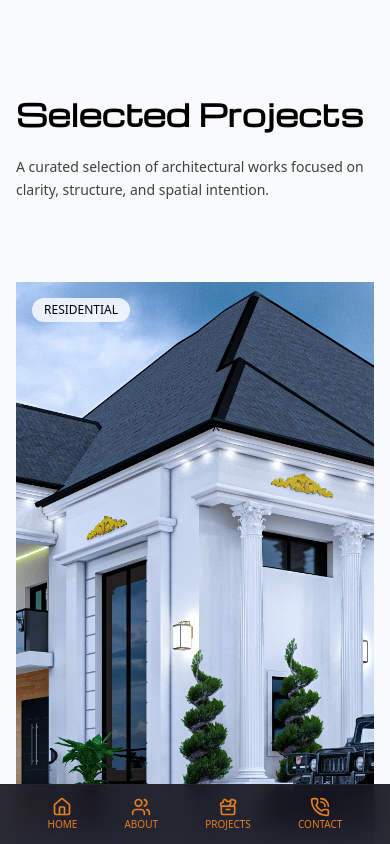
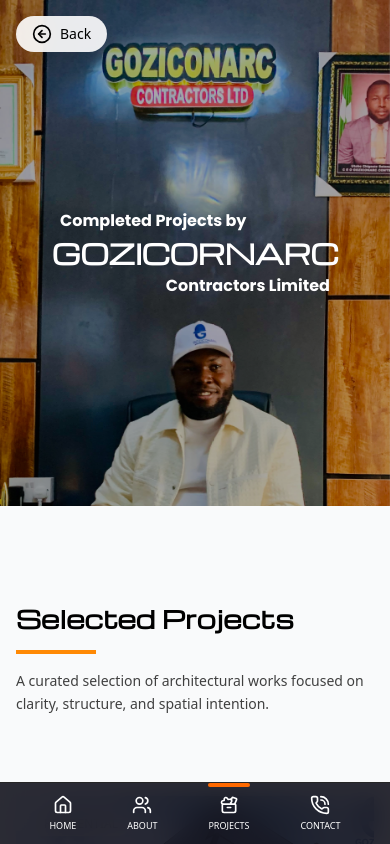
Before and after one commit to kacy-dev/gozicornarc-architectural-portfolio, a Next.js app: page /projects in a window 390 px wide. Built offline with nearby package versions, Linux system fonts and the light colour scheme; a web font is replaced by a local one.

Commit message:
update mobile tab bar

```diff
--- a/app/about/page.tsx
+++ b/app/about/page.tsx
@@ -6,6 +6,7 @@
 import FAQ from "@/components/FAQ";
 import Testimonial from "@/components/Testimonial";
 import Statement from "@/components/Statement";
+import BackButton from "@/components/BackButton";
 
 const APPROACH_DATA = [
   {
@@ -47,6 +48,7 @@
 
   return (
     <>
+    <BackButton />
 
       <div
         className="relative w-full h-[60vh] lg:h-[80vh] flex flex-col justify-center
--- a/app/projects/[id]/page.tsx
+++ b/app/projects/[id]/page.tsx
@@ -4,6 +4,7 @@
 import { useState } from "react";
 import { useParams, notFound } from "next/navigation";
 import Image from "next/image";
+import BackButton from "@/components/BackButton";
 
 const projects = [
   {
@@ -161,6 +162,8 @@
         );
 
   return (
+    <>
+    <BackButton />
     <section className="bg-white px-4 lg:px-24 py-24">
       <div className="max-w-7xl mx-auto grid grid-cols-1 lg:grid-cols-[360px_1fr] gap-16">
 
@@ -251,5 +254,6 @@
         </div>
       )}
     </section>
+    </>
   );
 }
--- a/app/projects/page.tsx
+++ b/app/projects/page.tsx
@@ -4,6 +4,7 @@
 import Image from "next/image";
 import Link from "next/link";
 import Statement from "@/components/Statement";
+import BackButton from "@/components/BackButton";
 
 const projects = [
     {
@@ -100,14 +101,42 @@
 export default function Projects() {
     return (
         <>
+            <BackButton />
+
+            <div
+                className="relative w-full h-[60vh] lg:h-[80vh] flex flex-col justify-center
+                 bg-fixed bg-cover"
+                style={{
+                    backgroundImage: "url('/img/gozie-consult.JPG')",
+                    backgroundPosition: "center 60%",
+                }}
+            >
+                <div className="absolute inset-0 bg-black/30" />
+
+                <h2 className="text-left pl-15 lg:pl-30 lg:text-3xl font-extrabold font-poppins text-white relative">Completed Projects by</h2>
+
+
+                <h2
+                    className="relative z-10 text-white text-[7vw] lg:text-[8vw]
+                   font-extrabold text-center tracking-tight uppercase
+                   font-michroma select-none"
+                >
+                    Gozicornarc
+                </h2>
+
+                <h1 className="text-right pr-15 lg:pr-30 lg:text-3xl font-extrabold font-poppins text-white relative">Contractors Limited</h1>
+            </div>
+
             <section className="relative w-full py-24 px-4 lg:px-24">
                 <div className="max-w-7xl mx-auto">
 
                     {/* HEADER */}
                     <div className="mb-20 max-w-3xl">
-            <h2 className="text-3xl lg:text-5xl font-extrabold font-michroma mb-6">
+                        <h2 className="text-2xl lg:text-5xl font-extrabold font-michroma mb-4">
                             Selected Projects
                         </h2>
+                        <p className="w-20 sm:w-24 h-1 bg-orange-400 mb-4"></p>
+
                         <p className="text-neutral-700 text-sm lg:text-base leading-relaxed">
                             A curated selection of architectural works focused on clarity,
                             structure, and spatial intention.
@@ -126,14 +155,17 @@
                             <Link
                                 key={project.id}
                                 href={`/projects/${project.id}`}
-                className={`relative group overflow-hidden bg-neutral-200 ${project.span}`}
+                                className={`
+                                    relative group overflow-hidden bg-neutral-200
+                                    ${project.span === "row-span-2" ? "row-span-1 sm:row-span-2" : "row-span-1"}
+                                `}
                             >
                                 {/* IMAGE */}
                                 <Image
                                     src={project.image}
                                     alt={project.title}
                                     fill
-                  className="object-cover transition-transform duration-700 group-hover:scale-105"
+                                    className="object-cover object-center transition-transform duration-700 group-hover:scale-105"
                                 />
 
                                 {/* BADGE */}
--- /dev/null
+++ b/components/BackButton.tsx
@@ -0,0 +1,19 @@
+// components/BackButton.tsx
+"use client";
+
+import { useRouter } from "next/navigation";
+import { ArrowLeftCircle } from "lucide-react";
+
+export default function BackButton() {
+  const router = useRouter();
+
+  return (
+    <button
+      onClick={() => router.back()}
+      className="fixed top-4 left-4 z-50 flex items-center gap-2 px-4 py-2 bg-white/90 backdrop-blur-md shadow-md rounded-full text-black hover:bg-gray-100 transition block lg:hidden"
+    >
+      <ArrowLeftCircle className="w-5 h-5" />
+      <span className="text-sm font-medium">Back</span>
+    </button>
+  );
+}
--- a/components/Navbar.tsx
+++ b/components/Navbar.tsx
@@ -1,7 +1,97 @@
+// "use client";
+
+// import { useEffect, useState } from "react";
+// import Link from "next/link";
+// import {
+//   HomeIcon,
+//   Users,
+//   ToolCaseIcon,
+//   Notebook,
+//   PhoneCall,
+// } from "lucide-react";
+
+// export default function Navbar() {
+//   const [scrolled, setScrolled] = useState(false);
+
+//   useEffect(() => {
+//     const onScroll = () => {
+//       setScrolled(window.scrollY > window.innerHeight);
+//     };
+
+//     window.addEventListener("scroll", onScroll);
+//     return () => window.removeEventListener("scroll", onScroll);
+//   }, []);
+
+//   const menuItems = [
+//     { href: "/", label: "HOME", icon: <HomeIcon className="w-5 h-5" /> },
+//     { href: "/about", label: "ABOUT", icon: <Users className="w-5 h-5" /> },
+//     // { href: "/blog", label: "BLOG", icon: <Notebook className="w-5 h-5" /> },
+//     {
+//       href: "/projects",
+//       label: "PROJECTS",
+//       icon: <ToolCaseIcon className="w-5 h-5" />,
+//     },
+//     {
+//       href: "/contact",
+//       label: "CONTACT",
+//       icon: <PhoneCall className="w-5 h-5" />,
+//     },
+//   ];
+
+//   return (
+//     <>
+//       {/* ================= Desktop Navbar ================= */}
+//       <nav className="hidden md:flex fixed top-3 left-0 w-full z-[9999] py-3 px-4 items-center justify-between">
+//         <h1 className="text-xl font-bold font-anta"></h1>
+
+//         <div
+
+//           className="relative flex gap-8 px-10 py-4 transition-all duration-300 bg-orange-400 clip-polygon-glass"
+//         >
+//           {menuItems.map((item) => (
+//             <Link
+//               key={item.href}
+//               href={item.href}
+//               className={`
+//                 relative text-sm font-normal text-white font-anta transition-colors duration-300
+
+
+//                 after:absolute after:left-0 after:-bottom-1
+//                 after:h-[2px] after:w-full after:bg-current
+//                 after:scale-x-0 after:origin-left
+//                 after:transition-transform after:duration-300
+//                 hover:after:scale-x-100
+//               `}
+//             >
+//               {item.label}
+//             </Link>
+//           ))}
+//         </div>
+//       </nav>
+
+//       {/* ================= Mobile Tab Bar ================= */}
+//       <div className="md:hidden fixed bottom-0 left-0 w-full bg-[#14141e]/90 backdrop-blur-md text-white px-6 py-3 flex justify-around items-center z-[9999] border-t border-neutral-800">
+//         {menuItems.map((item) => (
+//           <Link
+//             key={item.href}
+//             href={item.href}
+//             className="flex flex-col items-center text-[10px] text-[#e77e22]"
+//           >
+//             {item.icon}
+//             <span>{item.label}</span>
+//           </Link>
+//         ))}
+//       </div>
+//     </>
+//   );
+// }
+
+
 "use client";
 
 import { useEffect, useState } from "react";
 import Link from "next/link";
+import { usePathname } from "next/navigation";
 import {
   HomeIcon,
   Users,
@@ -11,6 +101,7 @@
 } from "lucide-react";
 
 export default function Navbar() {
+  const pathname = usePathname(); // current path
   const [scrolled, setScrolled] = useState(false);
 
   useEffect(() => {
@@ -25,17 +116,8 @@
   const menuItems = [
     { href: "/", label: "HOME", icon: <HomeIcon className="w-5 h-5" /> },
     { href: "/about", label: "ABOUT", icon: <Users className="w-5 h-5" /> },
-    // { href: "/blog", label: "BLOG", icon: <Notebook className="w-5 h-5" /> },
-    {
-      href: "/projects",
-      label: "PROJECTS",
-      icon: <ToolCaseIcon className="w-5 h-5" />,
-    },
-    {
-      href: "/contact",
-      label: "CONTACT",
-      icon: <PhoneCall className="w-5 h-5" />,
-    },
+    { href: "/projects", label: "PROJECTS", icon: <ToolCaseIcon className="w-5 h-5" /> },
+    { href: "/contact", label: "CONTACT", icon: <PhoneCall className="w-5 h-5" /> },
   ];
 
   return (
@@ -44,43 +126,45 @@
       <nav className="hidden md:flex fixed top-3 left-0 w-full z-[9999] py-3 px-4 items-center justify-between">
         <h1 className="text-xl font-bold font-anta"></h1>
 
-        <div
-
-          className="relative flex gap-8 px-10 py-4 transition-all duration-300 bg-orange-400 clip-polygon-glass"
-        >
-          {menuItems.map((item) => (
+        <div className="relative flex gap-8 px-10 py-4 transition-all duration-300 bg-orange-400/10 clip-polygon-glass">
+          {menuItems.map((item) => {
+            const isActive = pathname === item.href;
+            return (
               <Link
                 key={item.href}
                 href={item.href}
                 className={`
                   relative text-sm font-normal text-white font-anta transition-colors duration-300
-
-
-                after:absolute after:left-0 after:-bottom-1
-                after:h-[2px] after:w-full after:bg-current
-                after:scale-x-0 after:origin-left
-                after:transition-transform after:duration-300
+                  after:absolute after:left-0 after:top-0 after:h-1 after:w-full after:bg-orange-500 after:scale-x-${isActive ? "100" : "0"} after:origin-left after:transition-transform after:duration-300
                   hover:after:scale-x-100
                 `}
               >
                 {item.label}
               </Link>
-          ))}
+            );
+          })}
         </div>
       </nav>
 
       {/* ================= Mobile Tab Bar ================= */}
       <div className="md:hidden fixed bottom-0 left-0 w-full bg-[#14141e]/90 backdrop-blur-md text-white px-6 py-3 flex justify-around items-center z-[9999] border-t border-neutral-800">
-        {menuItems.map((item) => (
+        {menuItems.map((item) => {
+          const isActive = pathname === item.href;
+          return (
             <Link
               key={item.href}
               href={item.href}
-            className="flex flex-col items-center text-[10px] text-[#e77e22]"
+              className="flex flex-col  items-center text-[10px] text-white relative"
             >
               {item.icon}
-            <span>{item.label}</span>
+              <span className="text-[9px] mt-1">{item.label}</span>
+              {/* orange indicator */}
+              {isActive && (
+                <span className="absolute -top-3 w-full h-1 bg-orange-500 rounded-full" />
+              )}
             </Link>
-        ))}
+          );
+        })}
       </div>
     </>
   );
```
Lines whose indentation alone changed are shown as unchanged.
